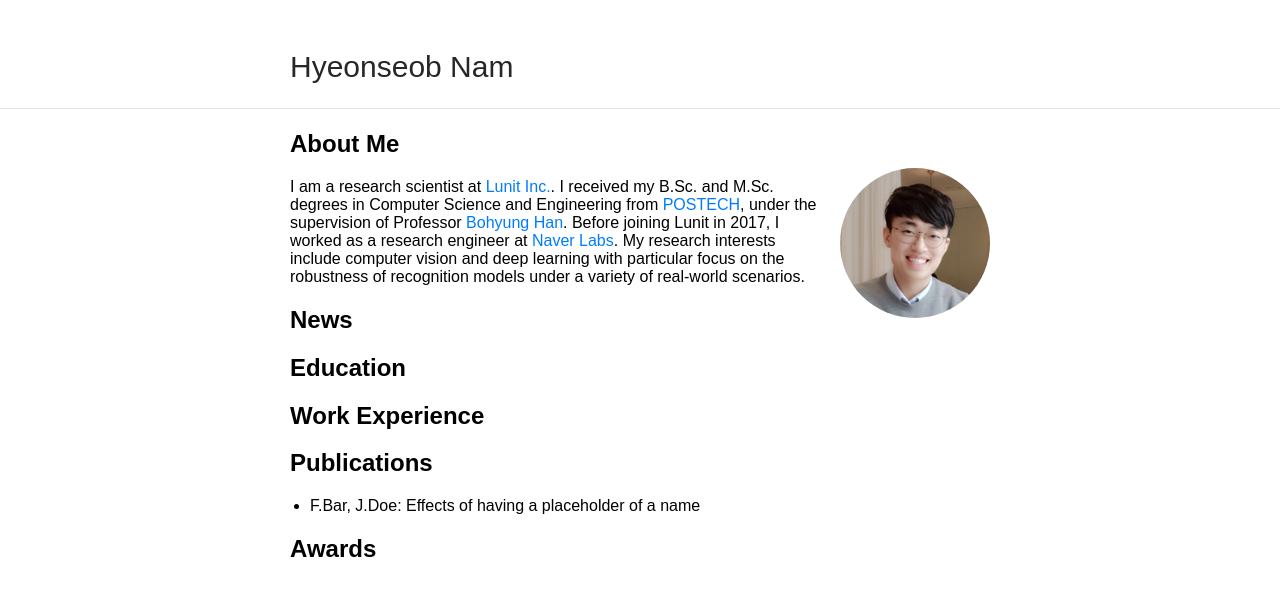
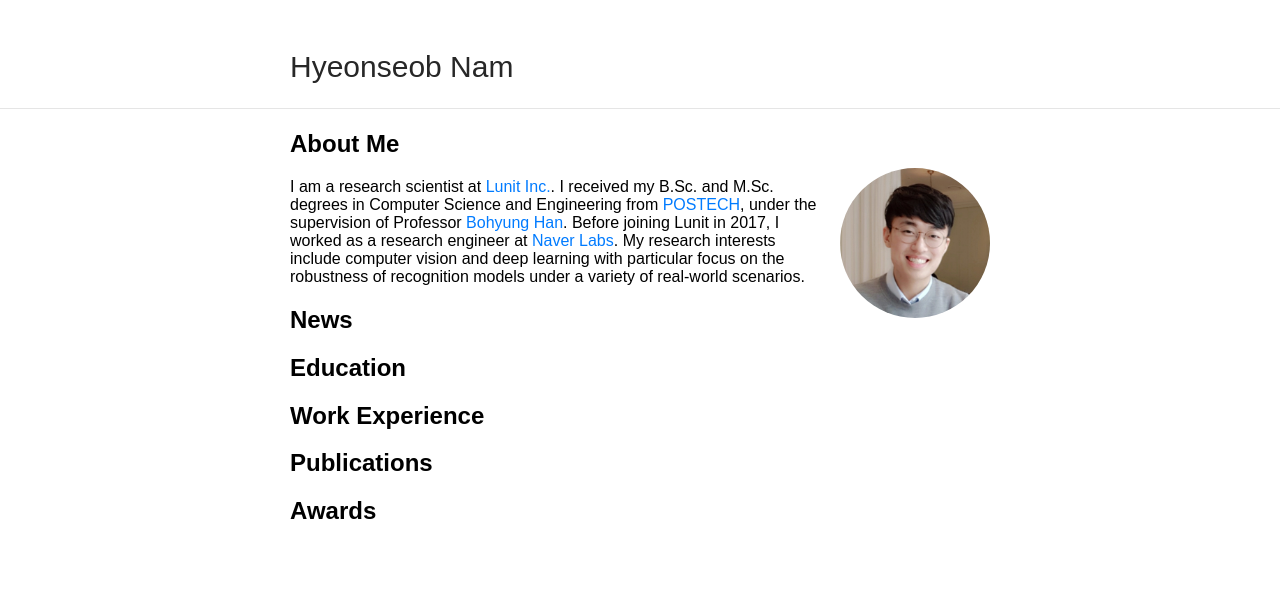
Before and after one commit to gholste/hyeonseobnam.github.io, a Jekyll site: the page built from index.md, in a window 1280 px wide. Shown: the top 596 px of the page. Built offline with Jekyll 4.4.1, drawn with Linux system fonts in a browser that asks for light colours.

Commit message:
Update index.md

```diff
--- a/index.md
+++ b/index.md
@@ -20,6 +20,4 @@ My research interests include computer vision and deep learning with particular
 
 ## Publications
 
-- F.Bar, J.Doe: Effects of having a placeholder of a name
-
 ## Awards
```
